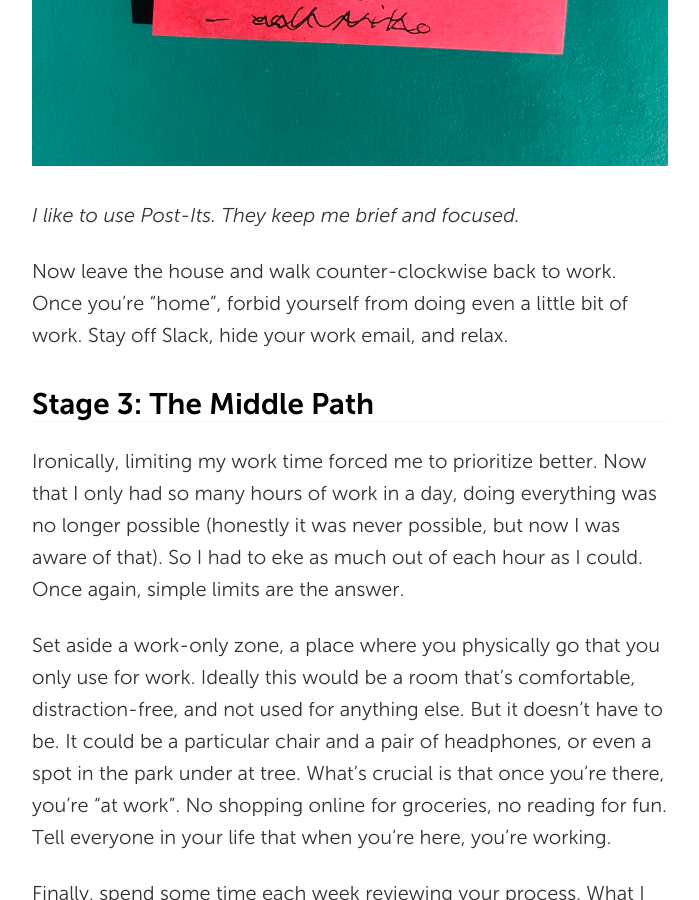
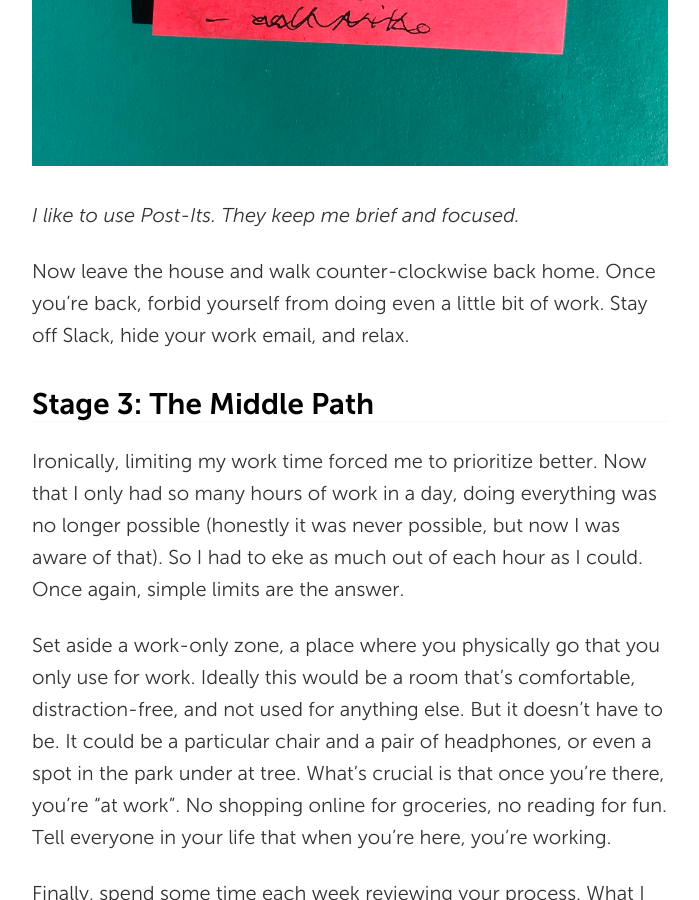
Before and after one commit to lyoshenka/grin.io, a Jekyll site: the page built from _posts/2020-07-07-working-from-home.md, in a window 1280 px wide and 900 px high, scrolled down 3174 px. Shown: the whole window, without its empty margins (290-989 px from the left). Built offline with Jekyll 4.4.1, drawn with Linux system fonts in a browser that asks for light colours; comment, search, counter and statistics services are not loaded.

Commit message:
Update 2020-07-07-working-from-home.md

```diff
--- a/_posts/2020-07-07-working-from-home.md
+++ b/_posts/2020-07-07-working-from-home.md
@@ -31,7 +31,7 @@ Instead, I recommend a mirror of the "go to work" routine - a "leave work" routi
 ![my end-of-day note](/img/eod-note.jpg)
 *I like to use Post-Its. They keep me brief and focused.*
 
-Now leave the house and walk counter-clockwise back to work. Once you're "home", forbid yourself from doing even a little bit of work. Stay off Slack, hide your work email, and relax.
+Now leave the house and walk counter-clockwise back home. Once you're back, forbid yourself from doing even a little bit of work. Stay off Slack, hide your work email, and relax.
 
 
 ## Stage 3: The Middle Path
```
